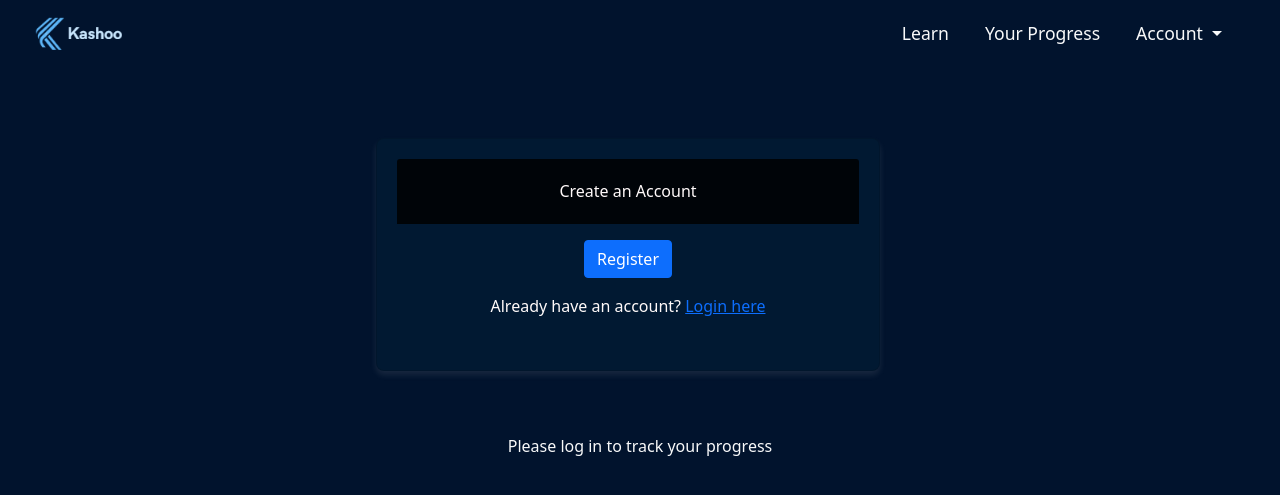
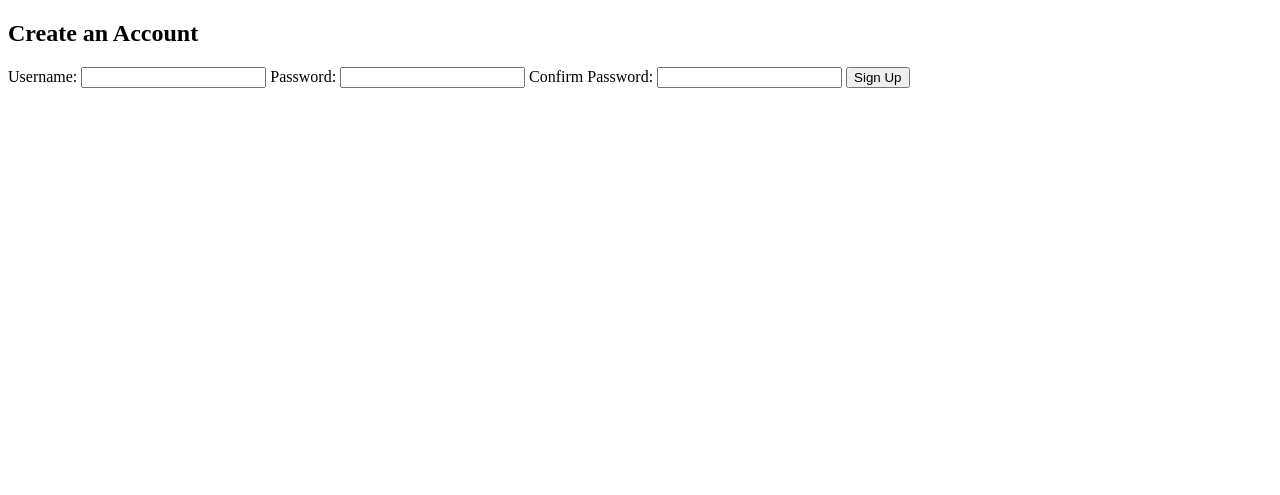
Before and after one commit to JLeFevre559/BACS487, a Django app: page /register/ in a window 1280 px wide. Shown: the top 495 px of the page. Run offline with Django 4.2, Linux system fonts and the light colour scheme; some libraries are stand-ins or nearby versions.

Commit message:
Updated registration html

```diff
--- a/application/web_app/cap_ace_web/templates/registration/register.html
+++ b/application/web_app/cap_ace_web/templates/registration/register.html
@@ -1,24 +1,31 @@
-{% extends 'theme.html' %}
-{% load crispy_forms_tags %}
+<!DOCTYPE html>
+<html lang="en">
+<head>
+    <meta charset="UTF-8">
+    <meta name="viewport" content="width=device-width, initial-scale=1.0">
+    <title>Register</title>
+</head>
+<body>
+    <h2>Create an Account</h2>
 
-{% block title %}Register{% endblock title %}
+    {% if messages %}
+        {% for message in messages %}
+            <p style="color: red;">{{ message }}</p>
+        {% endfor %}
+    {% endif %}
 
-{% block content %}
-<div class="container">
-    <div class="row justify-content-center">
-        <div class="col-md-6">
-            <div class="card">
-                <div class="card-header">Create an Account</div>
-                <div class="card-body">
-                    <form method="post">
-                        {% csrf_token %}
-                        {{ form|crispy }}
-                        <button type="submit" class="btn btn-primary">Register</button>
-                    </form>
-                    <p class="mt-3">Already have an account? <a href="{% url 'login' %}">Login here</a></p>
-                </div>
-            </div>
-        </div>
-    </div>
-</div>
-{% endblock content %}
+    <form method="POST">
+        {% csrf_token %}
+        <label for="username">Username:</label>
+        <input type="text" name="username" required>
+
+        <label for="password">Password:</label>
+        <input type="password" name="password" required>
+
+        <label for="password_confirm">Confirm Password:</label>
+        <input type="password" name="password_confirm" required>
+
+        <button type="submit">Sign Up</button>
+    </form>
+</body>
+</html>
```
